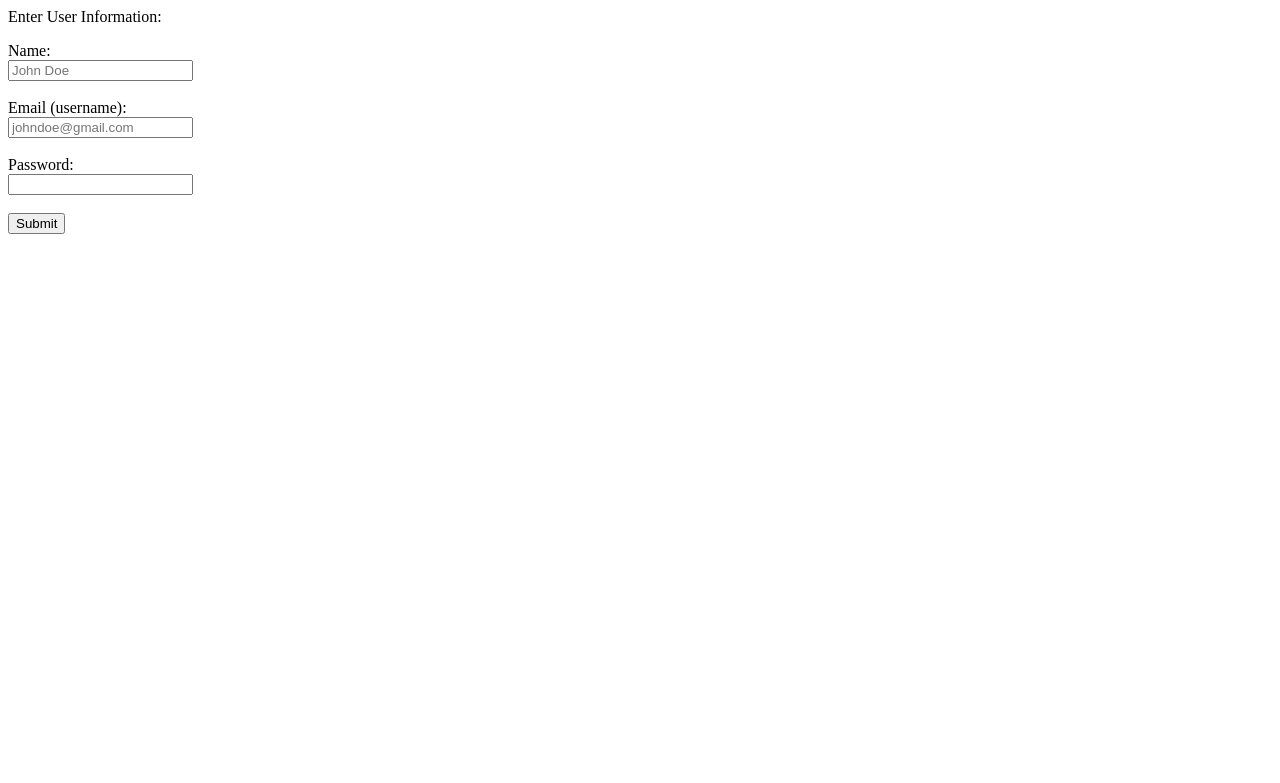
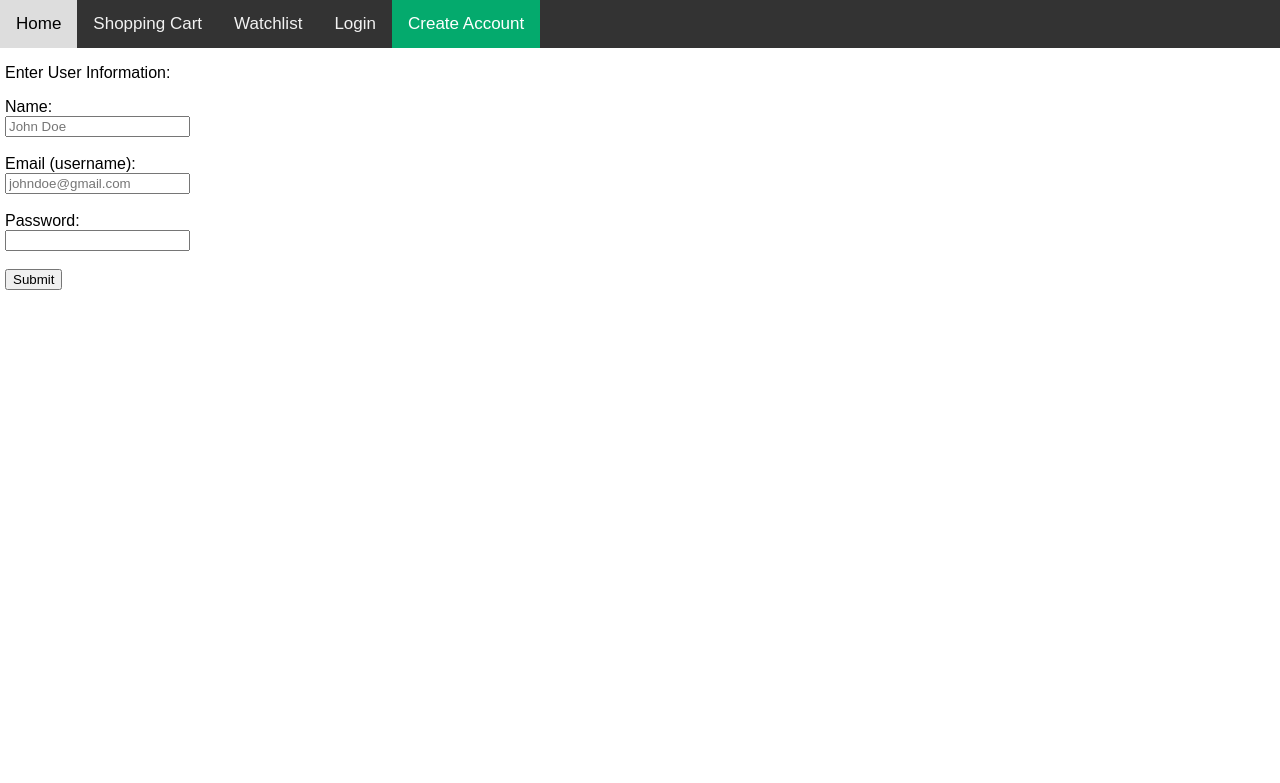
Before and after one commit to zachhuang4026/webService, a Flask app: page /create/account in a window 1280 px wide. Shown: the top 783 px of the page. Run offline with Flask 2, Linux system fonts and the light colour scheme.

Commit message:
Format nav bar, show active page

```diff
--- a/static/styles/base.css
+++ b/static/styles/base.css
@@ -52,3 +52,39 @@ td {
     margin-left: auto;
     margin-right: auto;
 }
+
+/* Nav bar formatting */
+
+.topnav {
+    overflow: hidden;
+    background-color: #333;
+}
+
+.topnav a {
+    float: left;
+    color: #f2f2f2;
+    text-align: center;
+    padding: 14px 16px;
+    text-decoration: none;
+    font-size: 17px;
+}
+
+.topnav a:hover {
+    background-color: #ddd;
+    color: black;
+}
+
+.topnav a.active {
+    background-color: #04AA6D;
+    color: white;
+}
+
+/* General page formatting */
+body{
+    margin: 0;
+    font-family: Arial, Helvetica, sans-serif;
+}
+
+.rest_of_page{
+    margin: 5px;
+}
--- a/templates/account.html
+++ b/templates/account.html
@@ -1,4 +1,6 @@
 {% extends "base.html" %}
+{% block nav_item_account %}active{% endblock nav_item_account %}
+
 {% block content %}
 
     <h1> Userid {{user}}'s Account Information </h1>
--- a/templates/admin.html
+++ b/templates/admin.html
@@ -1,4 +1,6 @@
 {% extends "base.html" %}
+{% block nav_item_admin %}active{% endblock nav_item_admin %}
+
 {% block content %}
     <h1> Admin Control Page </h1>
     <ul>
--- a/templates/base.html
+++ b/templates/base.html
@@ -5,21 +5,28 @@
         <link rel= "stylesheet" type= "text/css" href= "{{ url_for('static',filename='styles/base.css') }}">
         <!-- JS Functions -->
         <script src="{{ url_for('static', filename='base.js' )}}"></script>
+        <!-- Topnav format -->
+        <meta name="viewport" content="width=device-width, initial-scale=1">
     </head>
     <body>
         <div class="topnav">
-            <a class="active" href="/">Home</a>
-            <a href="/cart">Shopping Cart</a>
-            <a href="/watchlist">Watchlist</a>
+            <a href="/">Home</a>
+            <a class="{% block nav_item_cart %}{% endblock nav_item_cart %}"href="/cart">Shopping Cart</a>
+            <a class="{% block nav_item_watchlist %}{% endblock nav_item_watchlist %}" href="/watchlist">Watchlist</a>
+            {% if session['is_admin'] == true %}
+            <a class="{% block nav_item_admin %}{% endblock nav_item_admin %}" href="/admin">Admin</a>
+            {% endif %}
             {% if session['login'] == true %}
-            <a href="/account">Account</a>
+            <a class="{% block nav_item_account %}{% endblock nav_item_account %}" href="/account">Account</a>
             <a href="/logout">Logout</a>
             {% else %}
             <a href="/login">Login</a>
-            <a href="/create/account">Create Account</a>
+            <a class="{% block nav_item_create_account %}{% endblock nav_item_create_account %}" href="/create/account">Create Account</a>
             {% endif %}
         </div>
-        {% block content %}
-        {% endblock %}
+        <div class="rest_of_page">
+            {% block content %}
+            {% endblock %}
+        </div>
     </body>
 </html>
--- a/templates/cart.html
+++ b/templates/cart.html
@@ -1,4 +1,6 @@
 {% extends "base.html" %}
+{% block nav_item_cart %}active{% endblock nav_item_cart %}
+
 {% block content %}
 
     <h1> Userid {{user}}'s Shopping Cart </h1>
--- a/templates/create_account.html
+++ b/templates/create_account.html
@@ -1,3 +1,8 @@
+{% extends "base.html" %}
+{% block nav_item_create_account %}active{% endblock nav_item_create_account %}
+
+{% block content %}
+
   <p>Enter User Information:</p>
 
   <form action="{{ url_for("createAccount" )}}" method="post">
@@ -11,3 +16,5 @@
       <input type="password" id="verify_password" name="verify_password"><br></br> -->
       <input type="submit" value="Submit">
   </form>
+
+{% endblock %}
--- a/templates/watchlist.html
+++ b/templates/watchlist.html
@@ -1,4 +1,6 @@
 {% extends "base.html" %}
+{% block nav_item_watchlist %}active{% endblock nav_item_watchlist %}
+
 {% block content %}
 
     <h1> Userid {{user}}'s Watchlist </h1>
```
Lines whose indentation alone changed are shown as unchanged.
